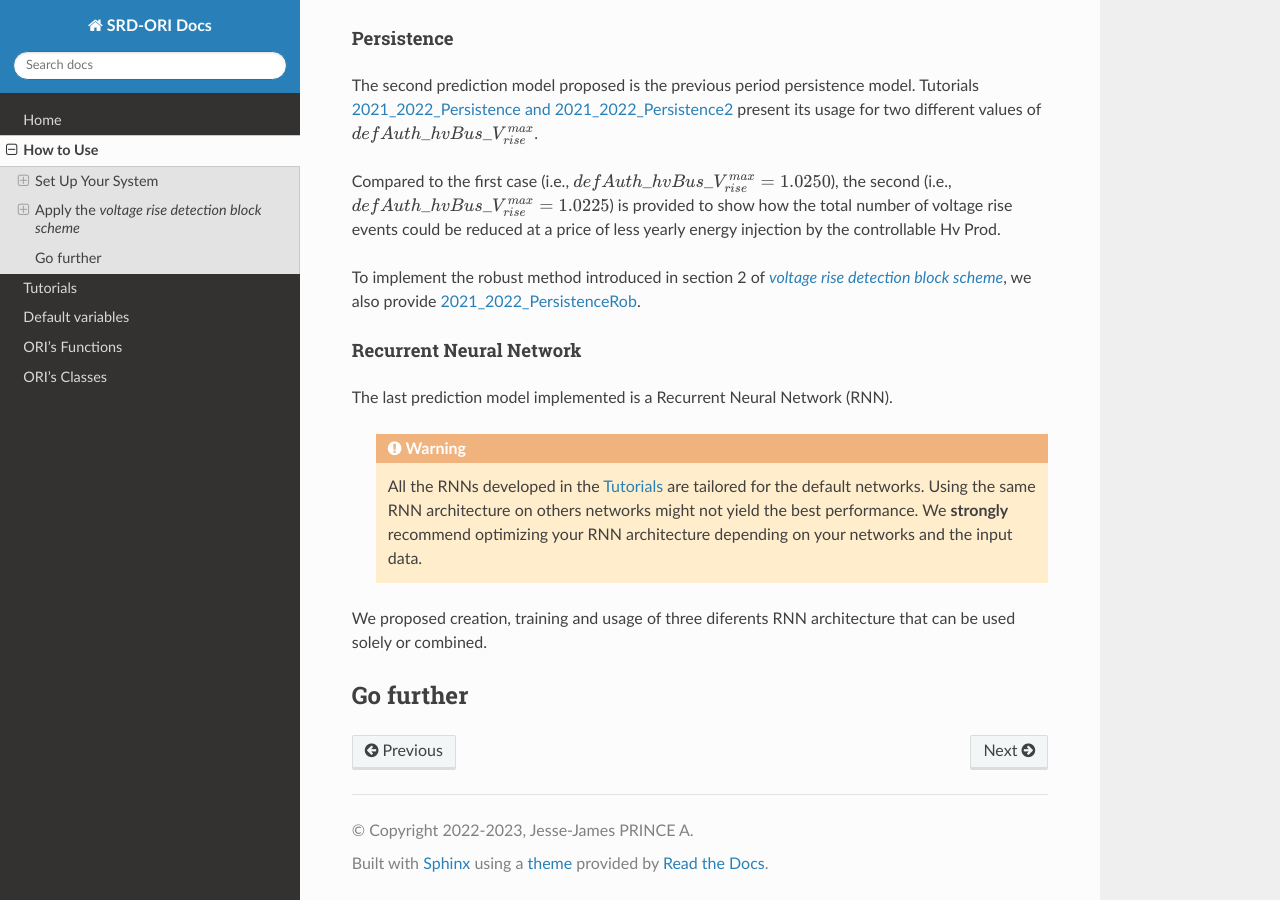
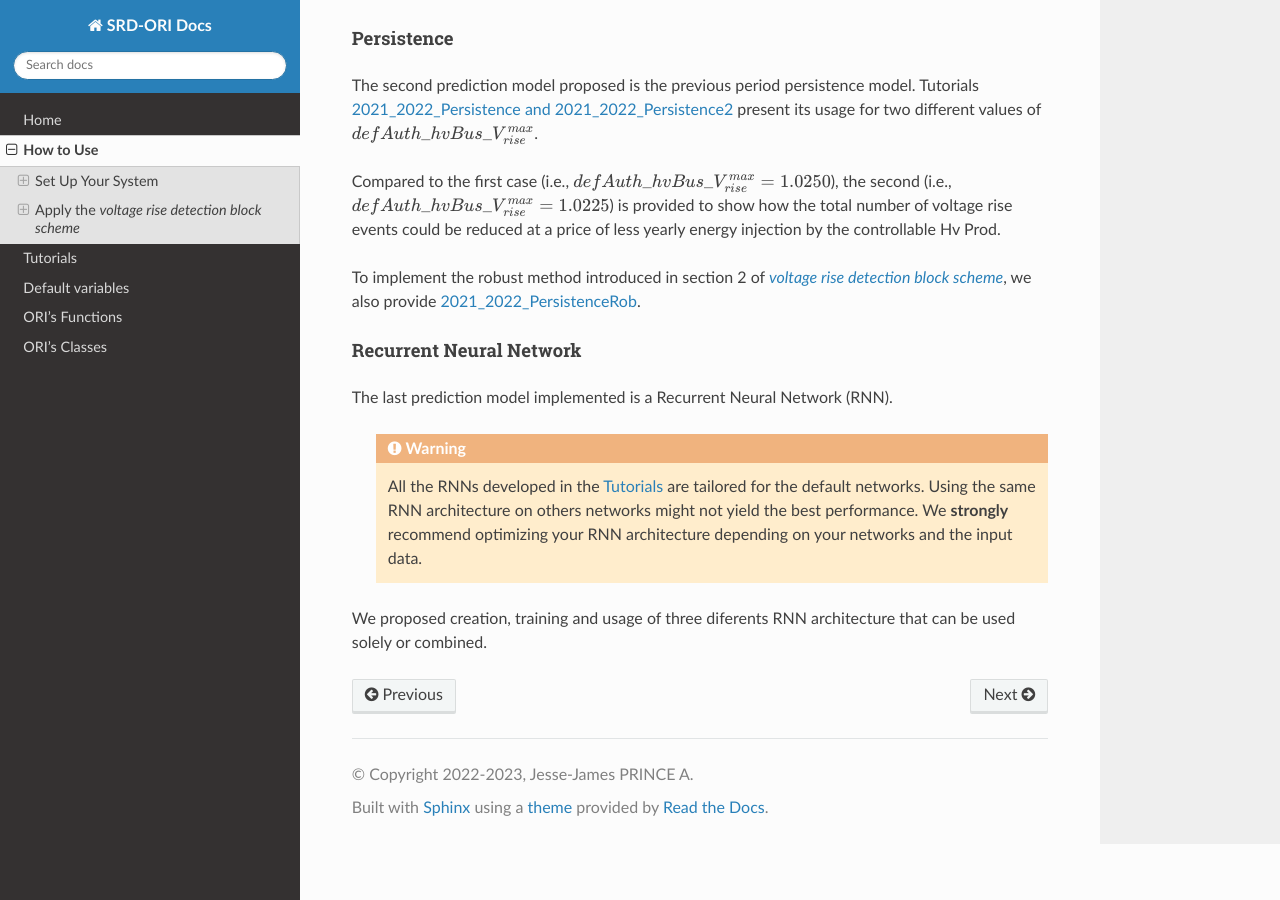
Before and after one commit to pajjaecat/ORI-SRD, a Sphinx documentation site: the page built from docs/HowToUse/howToUse.rst, in a window 1280 px wide and 900 px high, scrolled down 2469 px. Built offline with Sphinx 7.4.7 and the Read the Docs theme 2.0.0, drawn with Linux system fonts in a browser that asks for light colours; some of the changed lines change nothing that is shown.

Commit message:
Update howToUse.rst

```diff
--- a/docs/HowToUse/howToUse.rst
+++ b/docs/HowToUse/howToUse.rst
@@ -148,10 +148,3 @@ The last prediction model implemented is a Recurrent Neural Network (RNN).
        your networks and the input data.
 
 We proposed creation, training and usage of three diferents RNN architecture that can be used solely or combined.
-
-
-Go further
------------
-**************
-This section presents extensive tutorials based on the one presented in the previous section and their saved results. Please read the previous
-section `Apply the |vRiseBlockScheme|_ ` before diving here.
```
